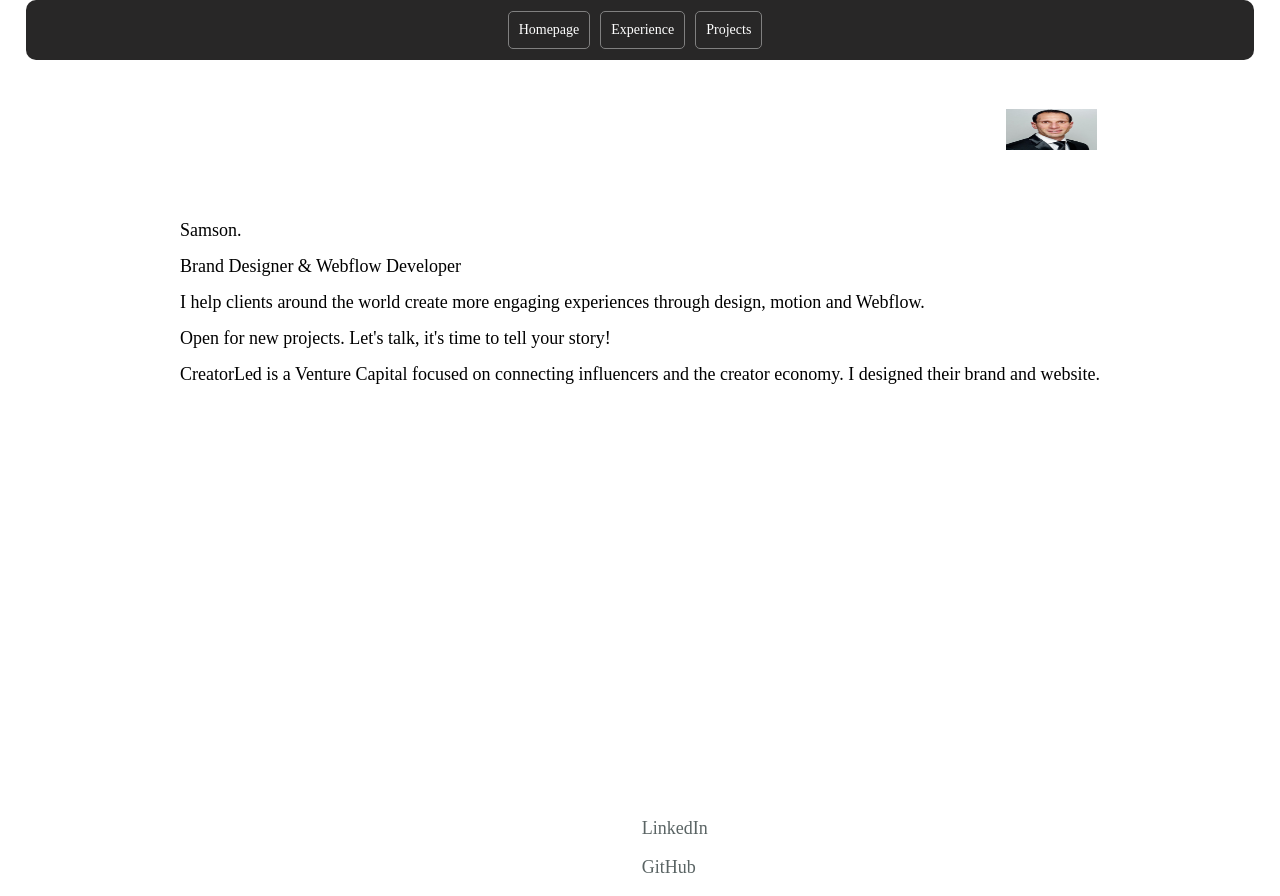
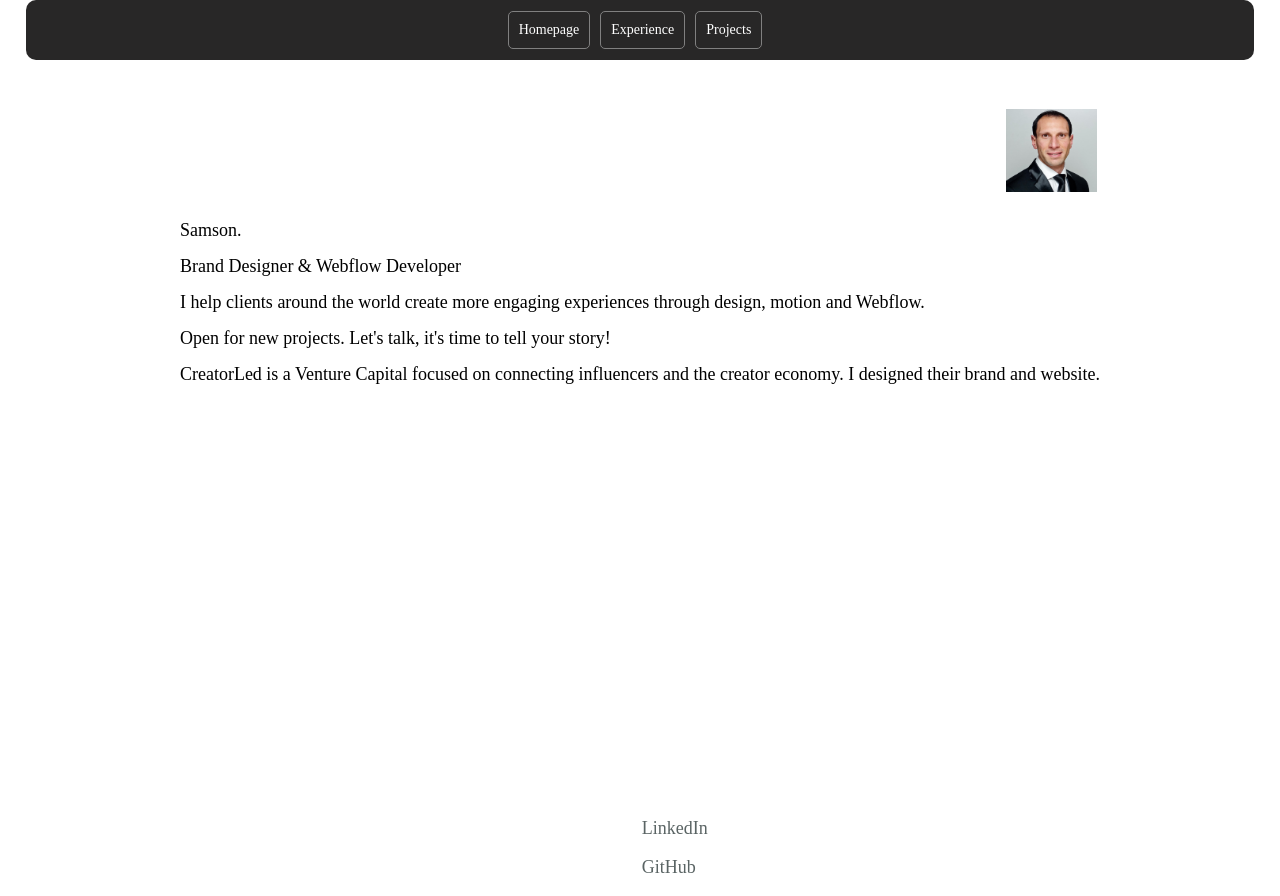
Before and after one commit to samsondimitrijevic/projectVite3, a website built with Vite: page index.html in a window 1280 px wide. Built offline with nearby package versions, Linux system fonts and the light colour scheme.

Commit message:
fourth commit

```diff
--- a/style.css
+++ b/style.css
@@ -148,7 +148,7 @@ body {
 
 .homepage img {
   width: 10%;
-  height: 40%;
+  height: 80%;
 }
 
 .experience,
```
